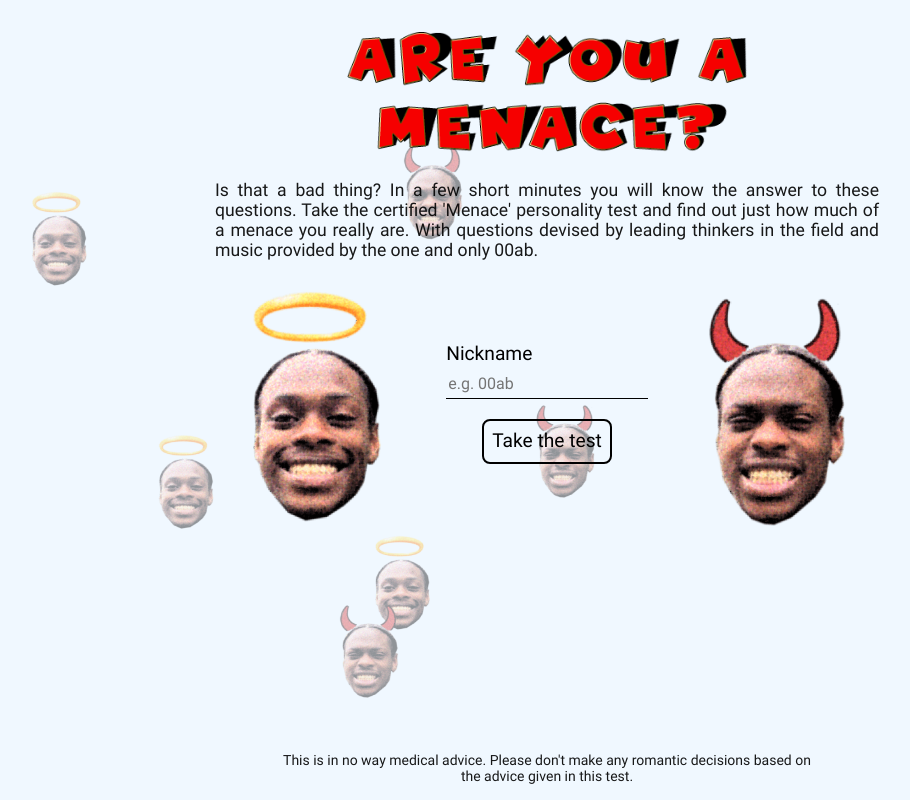
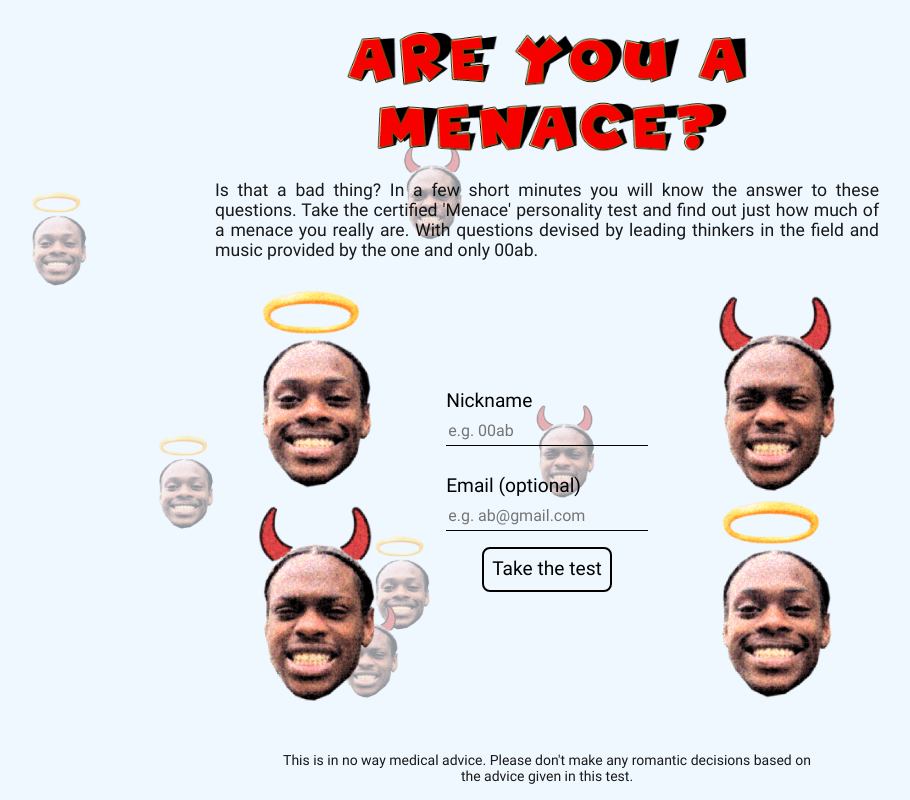
Before and after one commit to CampbellDocherty/menace, a React (Vite) app: page / in a window 1280 px wide. Shown: the whole page, without its empty margins (93-1003 px from the left). Built offline with nearby package versions, Linux system fonts and the light colour scheme.

Commit message:
Add email field

```diff
--- a/src/pages/Home/index.tsx
+++ b/src/pages/Home/index.tsx
@@ -9,6 +9,7 @@ import {
   MenaceImage,
   Title,
   ErrorText,
+  ImageColumn,
 } from './styles';
 import Angel from '../../assets/angel.png';
 import Devil from '../../assets/devil.png';
@@ -20,6 +21,7 @@ import { AnswersContext } from '../../context/Answers/AnswersContext';
 export const Home = ({ onProceed }: { onProceed: () => void }) => {
   const { updateName, updateId } = useContext(AnswersContext);
   const [nickname, setNickname] = useState('');
+  const [email, setEmail] = useState('');
   const [error, setError] = useState('');
 
   const onTestStart = () => {
@@ -33,9 +35,13 @@ export const Home = ({ onProceed }: { onProceed: () => void }) => {
     }
   };
 
-  const onChange = (event: React.ChangeEvent<HTMLInputElement>) => {
+  const onChangeNickname = (event: React.ChangeEvent<HTMLInputElement>) => {
     setError('');
     setNickname(event.target.value);
+  };
+
+  const onChangeEmail = (event: React.ChangeEvent<HTMLInputElement>) => {
+    setEmail(event.target.value);
   };
 
   return (
@@ -50,11 +56,15 @@ export const Home = ({ onProceed }: { onProceed: () => void }) => {
       </IntroText>
 
       <ImageCollage>
-        <MenaceImage src={Angel} alt="Abolaji as an angel" />
+        <ImageColumn>
+          <MenaceImage src={Angel} alt="Abolaji as an angel" />
+          <MenaceImage src={Devil} alt="Abolaji as a devil" />
+        </ImageColumn>
         <Form>
           <Label htmlFor="nickname">Nickname</Label>
           <Input
-            onChange={onChange}
+            $isError={!!error}
+            onChange={onChangeNickname}
             value={nickname}
             onFocus={() => setError('')}
             type="text"
@@ -63,9 +73,22 @@ export const Home = ({ onProceed }: { onProceed: () => void }) => {
             placeholder="e.g. 00ab"
           />
           <ErrorText>{error}</ErrorText>
+          <Label htmlFor="email">Email (optional)</Label>
+          <Input
+            onChange={onChangeEmail}
+            value={email}
+            onFocus={() => setError('')}
+            type="email"
+            name="email"
+            id="email"
+            placeholder="e.g. ab@gmail.com"
+          />
           <Button onClick={onTestStart}>Take the test</Button>
         </Form>
-        <MenaceImage src={Devil} alt="Abolaji as a menace" />
+        <ImageColumn>
+          <MenaceImage src={Devil} alt="Abolaji as a devil" />
+          <MenaceImage src={Angel} alt="Abolaji as an angel" />
+        </ImageColumn>
       </ImageCollage>
       <Disclaimer>
         This is in no way medical advice. Please don&apos;t make any romantic
--- a/src/pages/Home/styles.ts
+++ b/src/pages/Home/styles.ts
@@ -20,14 +20,20 @@ export const Label = styled.label`
   width: 90%;
 `;
 
-export const Input = styled.input`
+export const Input = styled.input<{ $isError?: boolean }>`
   border: none;
+  outline: none;
   background-color: transparent;
   border-bottom: 1px solid black;
   height: 30px;
   font-size: 1rem;
   width: 90%;
-  text-transform: capitalize;
+  margin-bottom: ${({ $isError }) => ($isError ? '4px' : '16px')};
+  border-radius: 0;
+
+  &:first-child {
+    text-transform: capitalize;
+  }
 
   &::placeholder {
     text-transform: none;
@@ -43,7 +49,7 @@ export const ErrorText = styled.p`
   font-size: 0.9rem;
   margin: 0;
   margin-top: 4px;
-  margin-bottom: 16px;
+  margin-bottom: 8px;
 `;
 
 export const ImageCollage = styled.div`
@@ -54,17 +60,22 @@ export const ImageCollage = styled.div`
   justify-content: space-evenly;
 `;
 
-export const MenaceImage = styled.img`
-  width: 28%;
-  max-width: 140px;
-
+export const ImageColumn = styled.div`
+  width: 20%;
+  max-width: 120px;
+  display: flex;
+  flex-direction: column;
   &:first-child {
     margin-right: 8px;
   }
-
   &:last-child {
     margin-left: 8px;
   }
+`;
+
+export const MenaceImage = styled.img`
+  width: 100%;
+  max-width: 140px;
 `;
 
 export const Disclaimer = styled.p`
```
Also changed, not shown: src/pages/Home/tests/helpers.ts (+8 -0 lines), 1 other file (tests, documents, lock files or other folders).
